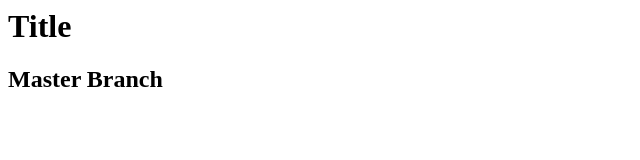
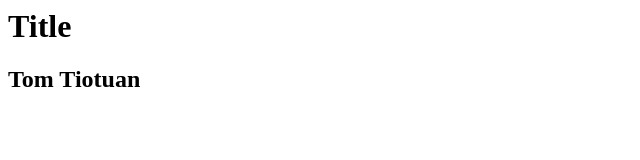
Before and after one commit to TomPo62/Testing2, a plain HTML site: page index.html in a window 1280 px wide. Shown: the full height of the page, 0-640 px from the left. Drawn offline with Linux system fonts and the light colour scheme.

Commit message:
Master branch Commit

```diff
--- a/index.html
+++ b/index.html
@@ -1,3 +1,3 @@
 <h1>Title</h1>
 
-<h2>Master Branch</h2>
+<h2>Tom Tiotuan</h2>
```
